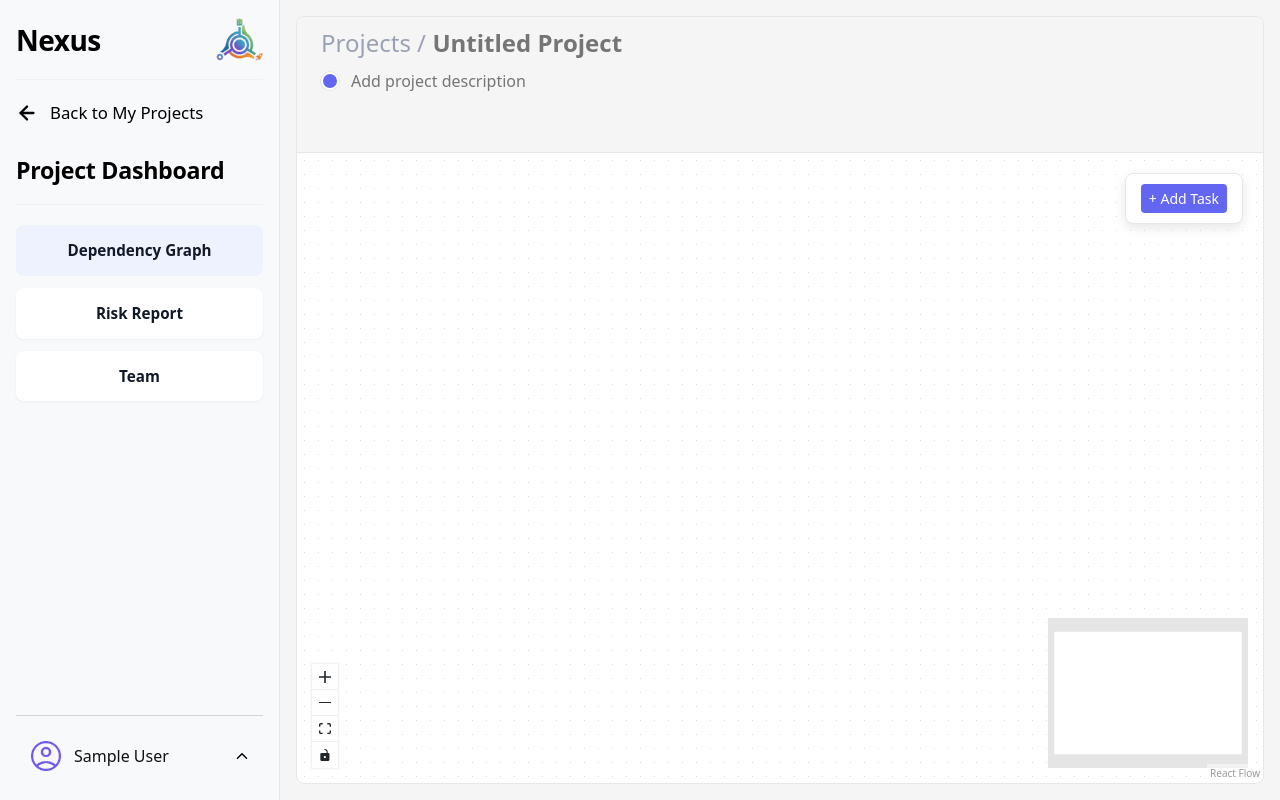
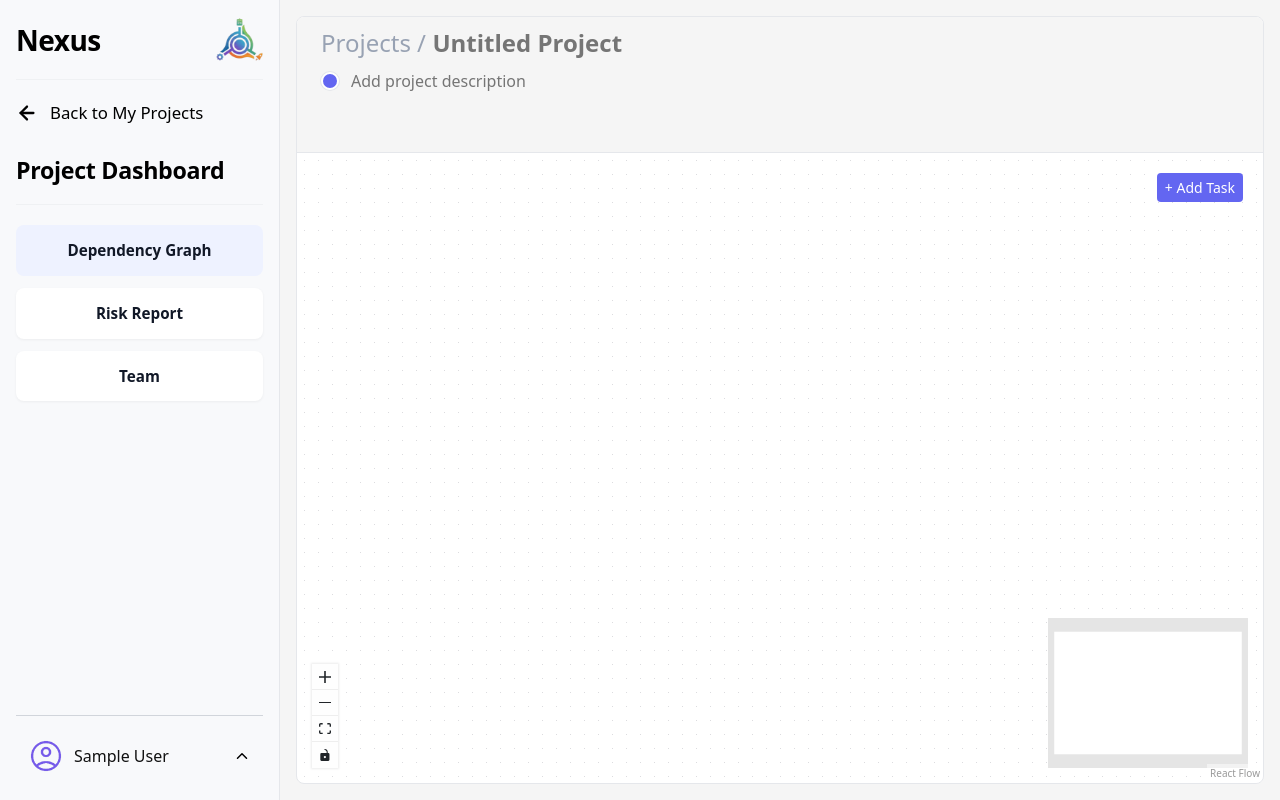
Before and after one commit to Ashtonroxas/Nexus, a React (Vite) app: page /projects/1 in a window 1280 px wide. Built offline with nearby package versions, Linux system fonts and the light colour scheme; no server answers; the database is empty; sample sign-in values are in the browser's storage.

Commit message:
[Ashton Roxas]: Removed the extra card under the + Add Task button

```diff
--- a/src/pages/DependencyGraph/DependencyGraph.module.css
+++ b/src/pages/DependencyGraph/DependencyGraph.module.css
@@ -227,11 +227,6 @@
   position: absolute;
   top: 20px;
   right: 20px;
-  background-color: white;
-  padding: 10px 15px;
-  border-radius: 8px;
-  box-shadow: 0 4px 12px rgba(0,0,0,0.1);
-  border: 1px solid var(--outlines);
   z-index: 10;
   display: flex;
   gap: 10px;
@@ -325,6 +320,5 @@
   .floatingToolbar {
     top: 12px;
     right: 12px;
-    padding: 8px 10px;
   }
 }
```
